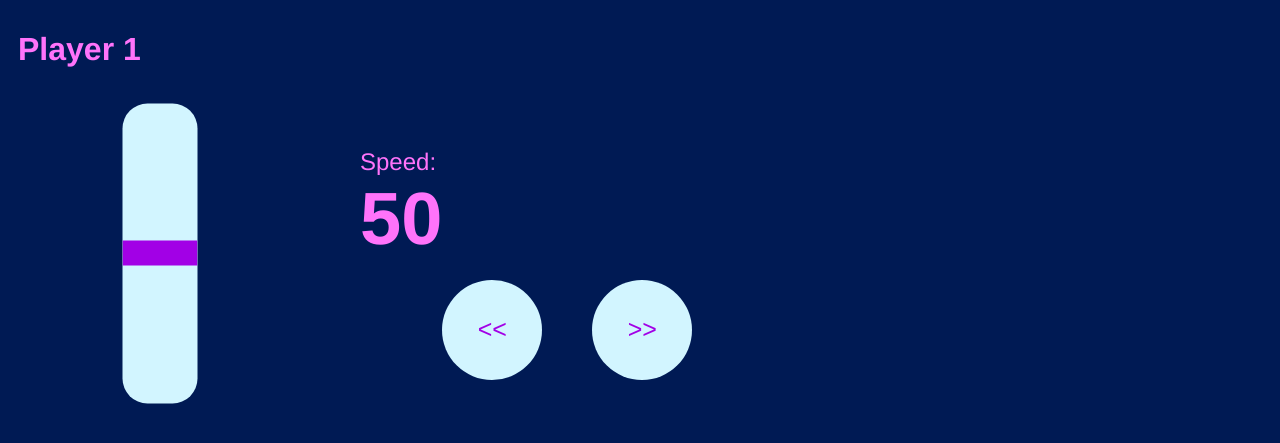
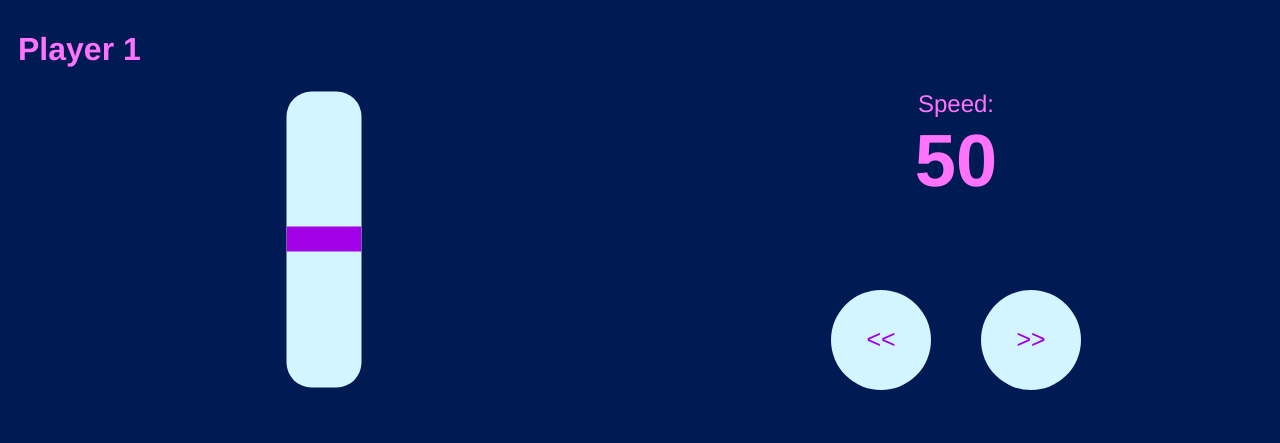
Before and after one commit to iavofficial/IAV_Distortion, a Flask app: page /driver/1 in a window 1280 px wide. Shown: the top 443 px of the page. Run offline with Flask 3, Linux system fonts and the light colour scheme; some libraries are stand-ins or nearby versions.

Commit message:
rearrange driver web interface appearance

```diff
--- a/UserInterface/static/driver.css
+++ b/UserInterface/static/driver.css
@@ -1,28 +1,34 @@
-.slider-label{
-    color: #ff73fa; /* color headline 1 */
-    position: relative;
-    top: 10;
-    right: 20;
+/* container to arrange the elements on the page*/
+.flexbox-container {
+    display:  flex;
+    justify-content: space-around;
 }
 
-/* container to arrange the elements on the page*/
-.container {
+.flexbox-container_right{
+    display: flex;
+    flex-direction: column;
+    min-height: 300px;
+    justify-content: space-between;
+}
+
+.flexbox-item{
+    width: 300px;
+    margin: 10px;
+    /*border: 3px solid #333;
+    background-color: white;*/
+}
+
+.flexbox-slider {
     display: flex;
     align-items: center;
-}
-
-.slider-container {
-    display: flex;
-    flex-direction: row;
-    align-items: center;
+    min-height: 300px;
 }
 
 /* container to group and arrange the buttons*/
-.button-container{
-    display:flex;
+.flexbox-change_lane_buttons{
+    display: flex;
     flex-direction: row;
-    gap: 50px;
-    margin-top: 200px;
+    justify-content: space-around;
 }
 
 /* style options for the slider to control the velocity */
@@ -34,8 +40,6 @@
     border: 0px solid #a200e6; /* border thickness and color */
     overflow: hidden;
     border-radius: 25px;
-    margin-right: 50px;
-    margin-top: 50px;
     transform: rotate(270deg); /* rotate by 270deg to get vertical slider */
 }
 
@@ -50,12 +54,18 @@
 }
 
 /* style for speed display */
-.speed_display {
+.flexbox-speed_display {
+    display: flex;
+    justify-content: center;
+    align-items: center;
     font-size: 24px;
     margin-bottom: 0px;
 }
 
-.speed_value {
+.flexbox-speed_value {
+    display: flex;
+    justify-content: center;
+    align-items: center;
     font-size: 74px;
     margin-top: 0px;
 }
--- a/UserInterface/templates/driver_index.html
+++ b/UserInterface/templates/driver_index.html
@@ -18,18 +18,19 @@
 </head>
 <body>
     <h1>Player {{my_var}}</h1>
-    <div class="container">
-        <div class="slider-container">
+    <div class="flexbox-container">
+        <div class="flexbox-item flexbox-slider">
             <input type="range" min="0" max="100" class="slider" id="velocity_req">
+        </div>
+        <div class="flexbox-container_right">
             <div>
-                <p class="speed_display">Speed:</p>
-                <p class="speed_value"><strong> <span id="velocity_res"></span> </strong></p>
+                <p class="flexbox-item flexbox-speed_display">Speed:</p>
+                <p class="flexbox-item flexbox-speed_value"><strong> <span id="velocity_res"></span> </strong></p>
             </div>
-        </div>
-
-        <div class="button-container">
-            <button class="button-size" id="change_lane_left"> << </button>
-            <button class="button-size" id="change_lane_right"> >> </button>
+            <div class="flexbox-item flexbox-change_lane_buttons">
+                <button class="button-size" id="change_lane_left"> << </button>
+                <button class="button-size" id="change_lane_right"> >> </button>
+            </div>
         </div>
     </div>
 
```
